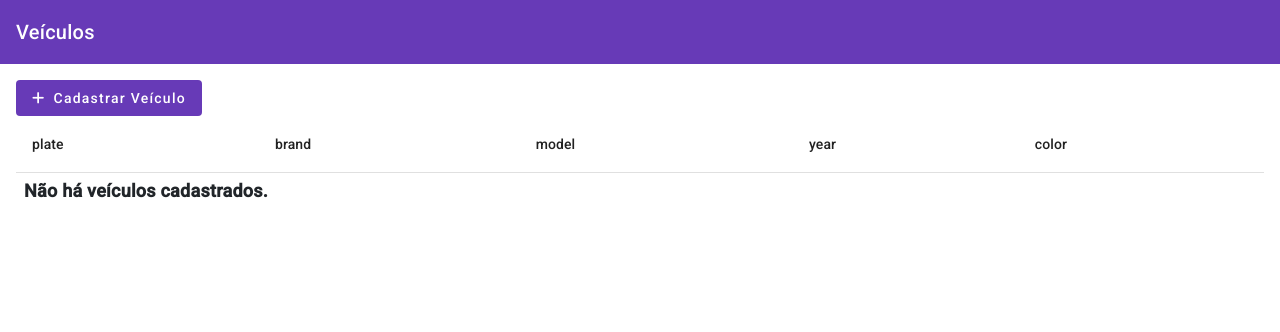
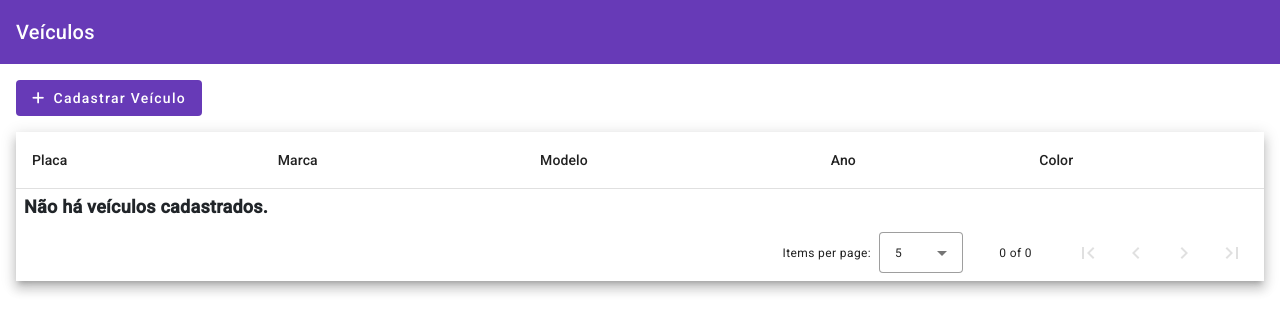
Before and after one commit to DoToMaSi/infosys-test-front, an Angular app: page /vehicles in a window 1280 px wide. Shown: the top 332 px of the page. Built offline with nearby package versions, Linux system fonts and the light colour scheme.

Commit message:
- Refinado Cadastro Veículos

```diff
--- a/src/app/vehicles/vehicles.component.html
+++ b/src/app/vehicles/vehicles.component.html
@@ -2,7 +2,7 @@
   <label>Veículos</label>
 </mat-toolbar>
 
-<div class="content">
+<div class="content vehicle-list">
   <div class="row">
     <div class="col">
       <button mat-button mat-flat-button class="sys-button" color="primary">
@@ -12,9 +12,12 @@
     </div>
   </div>
 
+  <div class="row">
+    <div class="col">
+      <div class="mat-elevation-z8">
         <table mat-table [dataSource]="dataSource" aria-describedby="vehicle-table">
-    <ng-container *ngFor="let col of columnsToDisplay" [matColumnDef]="col">
-      <th mat-header-cell *matHeaderCellDef>{{ col }}</th>
+          <ng-container *ngFor="let col of columnsToDisplay; let i = index" [matColumnDef]="col">
+            <th mat-header-cell *matHeaderCellDef>{{ columnsName[i] }}</th>
             <td mat-cell *matCellDef="let car">{{car?.plate}}</td>
           </ng-container>
 
@@ -27,4 +30,13 @@
             </td>
           </tr>
         </table>
+
+
+        <mat-paginator [pageSizeOptions]="[5, 10, 20, 50]" showFirstLastButtons
+          aria-label="Select page of periodic elements">
+        </mat-paginator>
       </div>
+    </div>
+  </div>
+
+</div>
--- a/src/app/vehicles/vehicles.component.scss
+++ b/src/app/vehicles/vehicles.component.scss
@@ -1,3 +1,10 @@
 :host {
   display: block;
 }
+
+.vehicle-list {
+  width: 100%;
+  display: flex;
+  flex-direction: column;
+  gap: 16px;
+}
--- a/src/app/vehicles/vehicles.component.ts
+++ b/src/app/vehicles/vehicles.component.ts
@@ -1,4 +1,5 @@
-import { ChangeDetectionStrategy, Component } from '@angular/core';
+import { AfterViewInit, ChangeDetectionStrategy, Component, ViewChild } from '@angular/core';
+import { MatPaginator } from '@angular/material/paginator';
 import { MatTableDataSource } from '@angular/material/table';
 
 @Component({
@@ -8,9 +9,15 @@ import { MatTableDataSource } from '@angular/material/table';
   changeDetection: ChangeDetectionStrategy.OnPush,
 })
 
-export class VehiclesComponent {
+export class VehiclesComponent implements AfterViewInit {
+
+  @ViewChild(MatPaginator) paginator: MatPaginator;
 
   columnsToDisplay = ['plate', 'brand', 'model', 'year', 'color'];
+  columnsName = ['Placa', 'Marca', 'Modelo', 'Ano', 'Color'];
   dataSource = new MatTableDataSource([]);
 
+  ngAfterViewInit() {
+    this.dataSource.paginator = this.paginator;
+  }
 }
--- a/src/app/vehicles/vehicles.module.ts
+++ b/src/app/vehicles/vehicles.module.ts
@@ -5,6 +5,7 @@ import { VehiclesComponent } from './vehicles.component';
 import { MatToolbarModule } from '@angular/material/toolbar';
 import { MatTableModule } from '@angular/material/table';
 import { MatButtonModule } from '@angular/material/button';
+import { MatPaginatorModule } from '@angular/material/paginator';
 
 const routes: Routes = [
   { path: '', component: VehiclesComponent }
@@ -18,7 +19,8 @@ const angularImports = [
 const materialImports = [
   MatToolbarModule,
   MatTableModule,
-  MatButtonModule
+  MatButtonModule,
+  MatPaginatorModule
 ];
 
 @NgModule({
```
Lines whose indentation alone changed are shown as unchanged.
